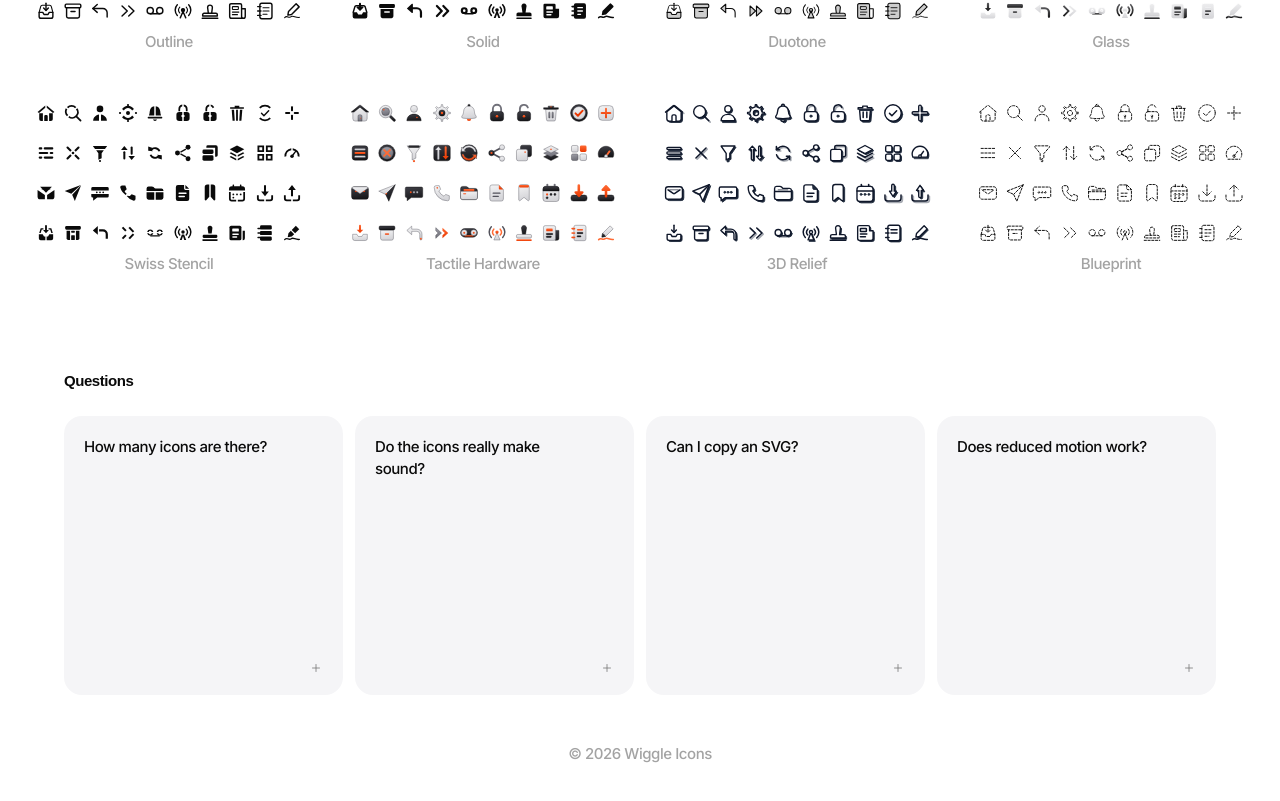
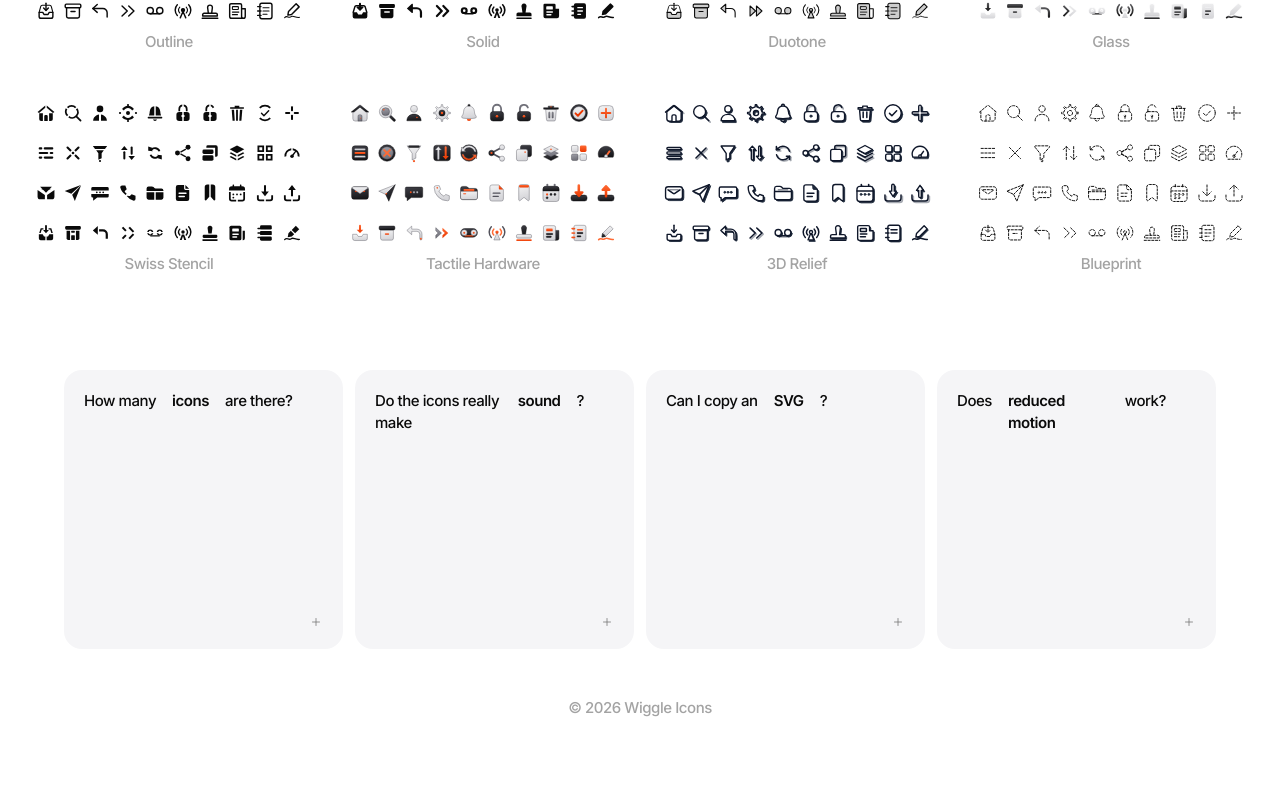
Before and after one commit to anshdadhich/kinetic-glyph-studio, a React (Vite) app: page / in a window 1280 px wide. Shown: the part 1170-1971 px from the top of the page. After the commit the page ends 1929 px from the top, so only its background shows below. Built offline with nearby package versions, Linux system fonts and the light colour scheme.

Commit message:
Remove questions heading and bold key words in cards

```diff
--- a/src/components/LandingPage.tsx
+++ b/src/components/LandingPage.tsx
@@ -294,10 +294,10 @@ function SponsorWall() {
 /* ------------------------------------------------------------------ */
 
 const FAQ = [
-  ["How many icons are there?", "240 icons in eight styles: outline, solid, duotone, glass, stencil, hardware, relief and blueprint."],
-  ["Do the icons really make sound?", "Every icon has its own synth foley, generated in the browser. No sample files."],
-  ["Can I copy an SVG?", "Yes. Click any icon in the library or this page to copy its standalone SVG."],
-  ["Does reduced motion work?", "Yes. All choreography respects prefers-reduced-motion."],
+  { lead: "How many ", bold: "icons", tail: " are there?", answer: "240 icons in eight styles: outline, solid, duotone, glass, stencil, hardware, relief and blueprint." },
+  { lead: "Do the icons really make ", bold: "sound", tail: "?", answer: "Every icon has its own synth foley, generated in the browser. No sample files." },
+  { lead: "Can I copy an ", bold: "SVG", tail: "?", answer: "Yes. Click any icon in the library or this page to copy its standalone SVG." },
+  { lead: "Does ", bold: "reduced motion", tail: " work?", answer: "Yes. All choreography respects prefers-reduced-motion." },
 ];
 
 export default function LandingPage() {
@@ -446,11 +446,10 @@ export default function LandingPage() {
           </div>
         </section>
 
-        <section className="wig-section wig-faq-section" aria-labelledby="faq-title">
-          <h2 id="faq-title">Questions</h2>
-          <div className="wig-faq" style={{ marginTop: 24 }}>
-            {FAQ.map(([q, a]) => (
-              <details className="wig-faq-item" key={q}>
+        <section className="wig-section wig-faq-section" aria-label="Questions">
+          <div className="wig-faq">
+            {FAQ.map((faq) => (
+              <details className="wig-faq-item" key={faq.bold}>
                 <summary
                   onClick={(e) => {
                     initAudio();
@@ -463,9 +462,9 @@ export default function LandingPage() {
                     }
                   }}
                 >
-                  {q}<span className="wig-faq-mark" aria-hidden="true"><Icon name="plus" size={12} /></span>
+                  {faq.lead}<strong>{faq.bold}</strong>{faq.tail}<span className="wig-faq-mark" aria-hidden="true"><Icon name="plus" size={12} /></span>
                 </summary>
-                <p>{a}</p>
+                <p>{faq.answer}</p>
               </details>
             ))}
           </div>
```
